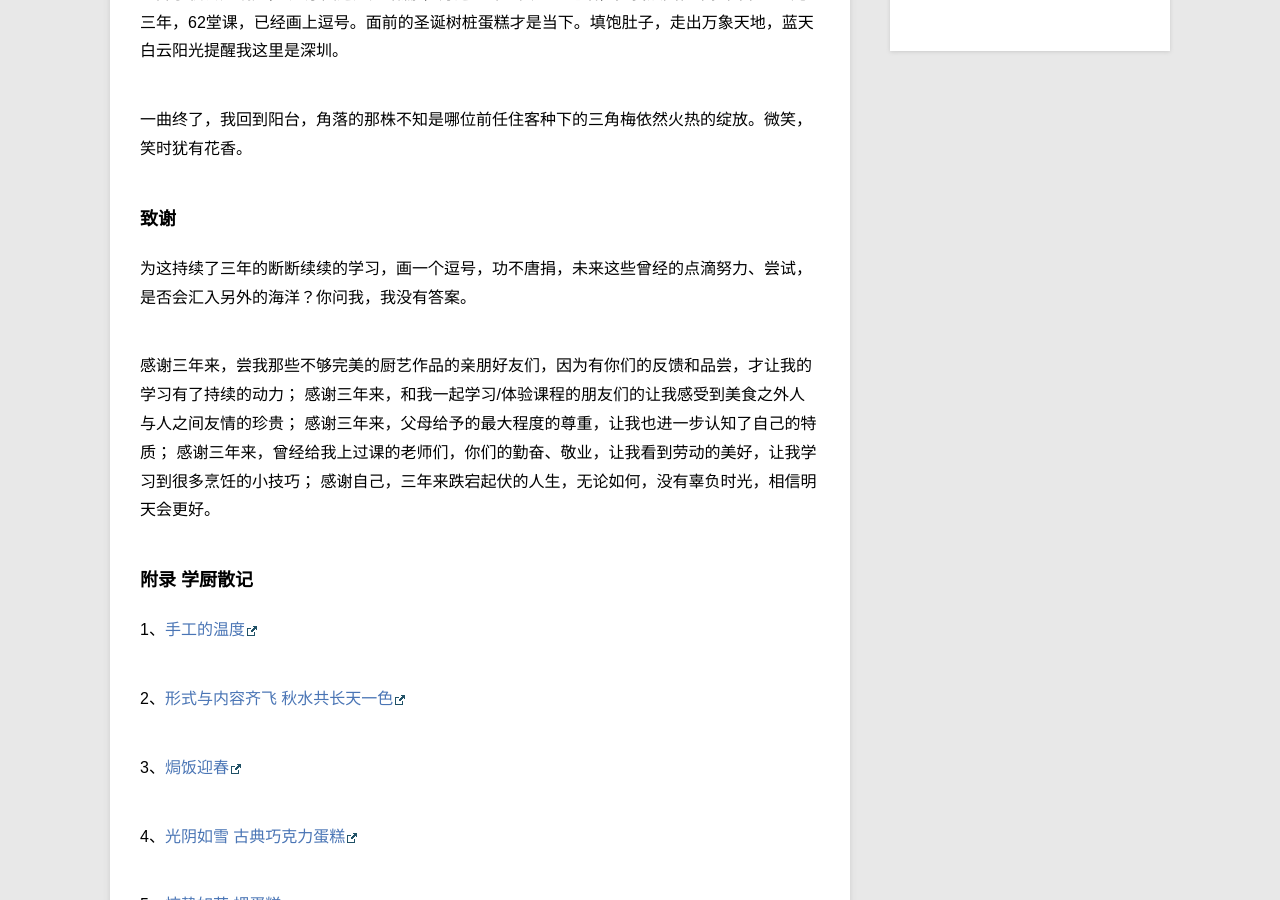
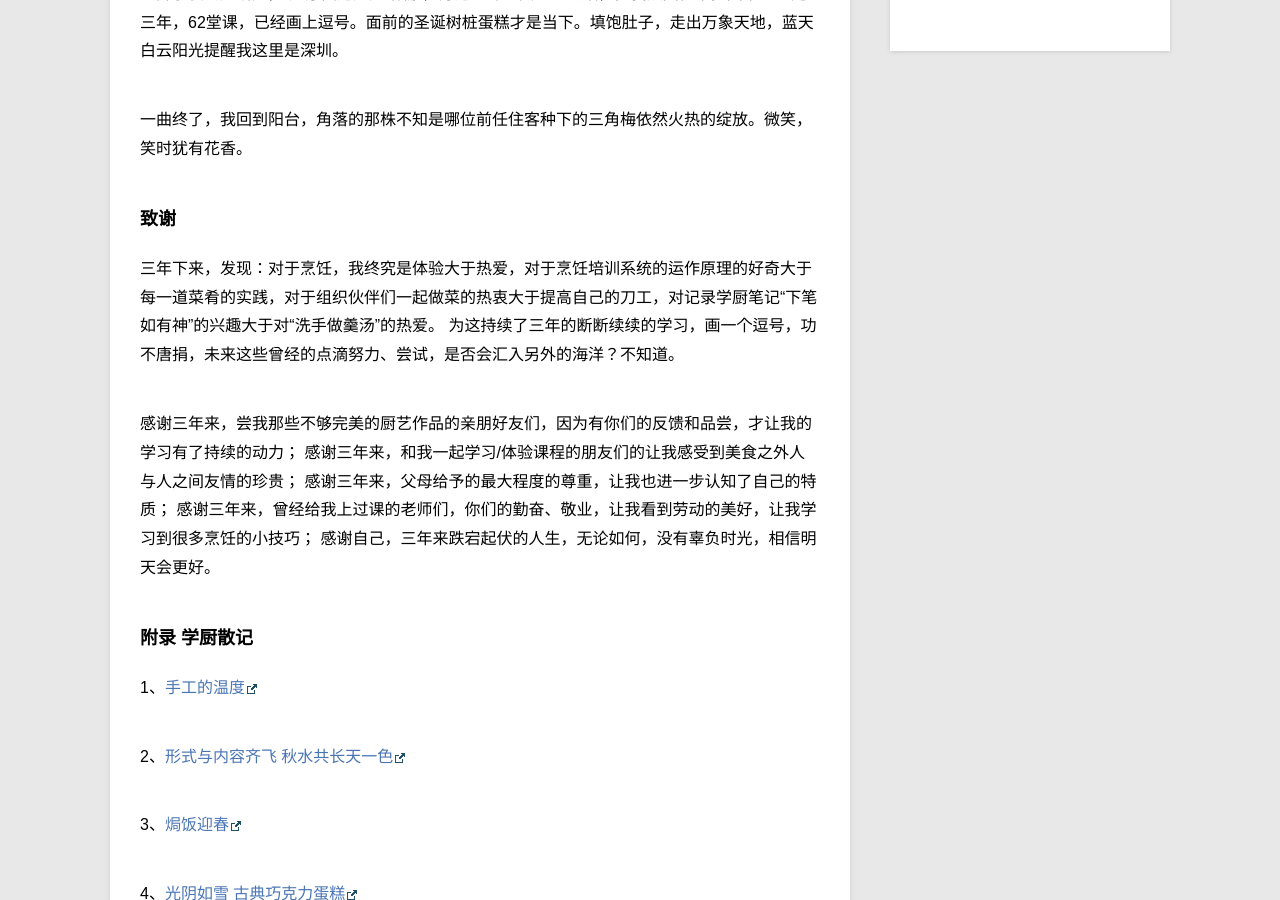
Before and after one commit to violettianjie/violettianjie.github.io, a Jekyll site: the page built from _posts/blog/2017-12-15-cooking.md, in a window 1280 px wide and 900 px high, scrolled down 781 px. Built offline with Jekyll 4.4.1, drawn with Linux system fonts in a browser that asks for light colours; comment, search, counter and statistics services are not loaded.

Commit message:
Update 2017-12-15-cooking.md

```diff
--- a/_posts/blog/2017-12-15-cooking.md
+++ b/_posts/blog/2017-12-15-cooking.md
@@ -22,7 +22,9 @@ category: blog
 
 ### 致谢
 
-为这持续了三年的断断续续的学习，画一个逗号，功不唐捐，未来这些曾经的点滴努力、尝试，是否会汇入另外的海洋？你问我，我没有答案。
+三年下来，发现：对于烹饪，我终究是体验大于热爱，对于烹饪培训系统的运作原理的好奇大于每一道菜肴的实践，对于组织伙伴们一起做菜的热衷大于提高自己的刀工，对记录学厨笔记“下笔如有神”的兴趣大于对“洗手做羹汤”的热爱。
+为这持续了三年的断断续续的学习，画一个逗号，功不唐捐，未来这些曾经的点滴努力、尝试，是否会汇入另外的海洋？不知道。
+
 
 感谢三年来，尝我那些不够完美的厨艺作品的亲朋好友们，因为有你们的反馈和品尝，才让我的学习有了持续的动力；
 感谢三年来，和我一起学习/体验课程的朋友们的让我感受到美食之外人与人之间友情的珍贵；
```
